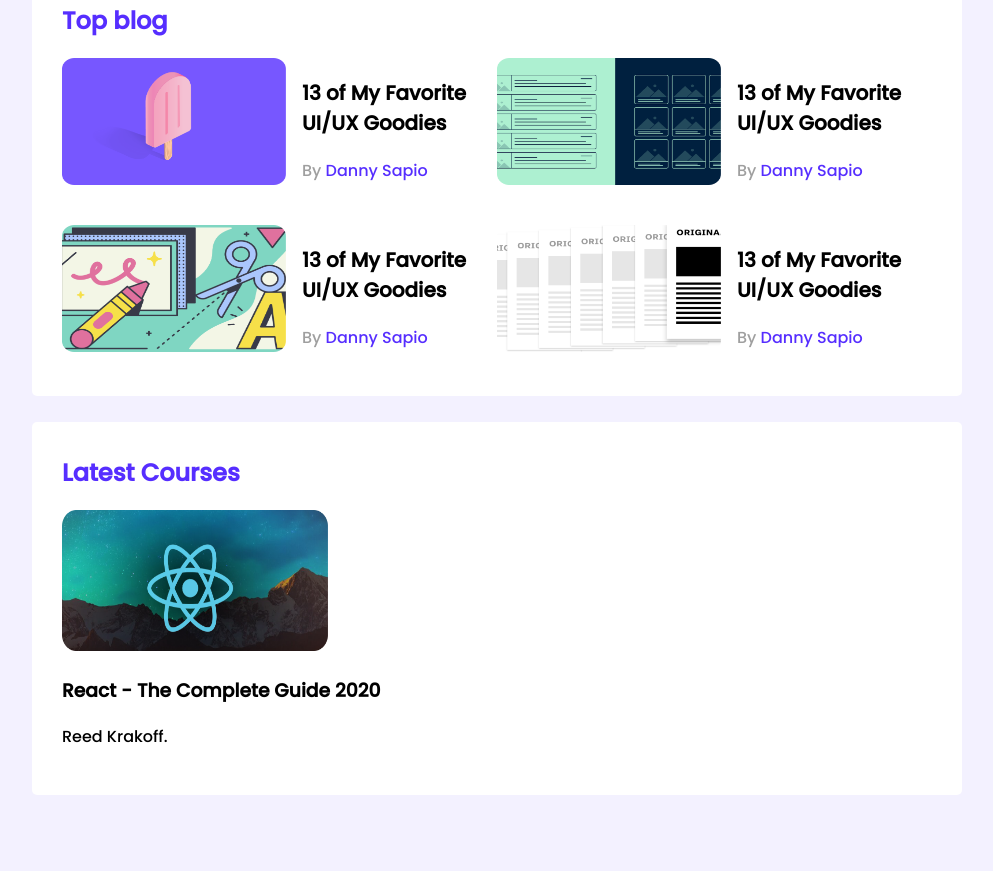
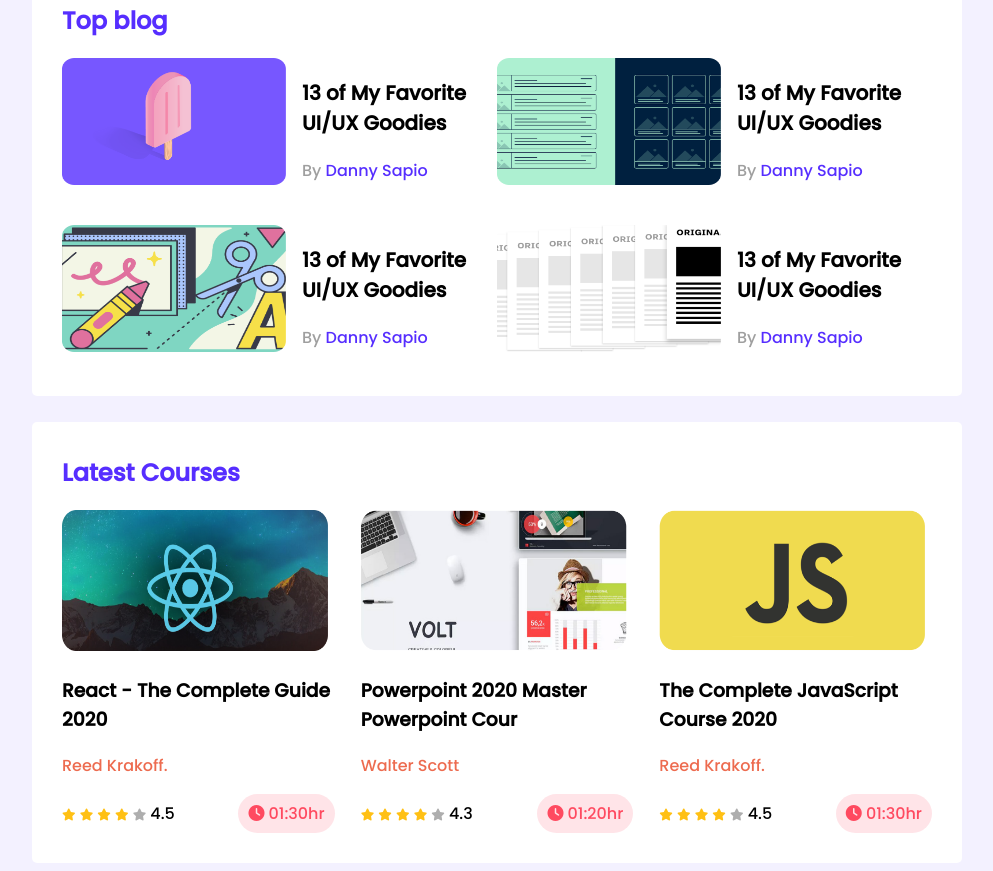
Before and after one commit to muhib-kagozi/leader-board-css3, a plain HTML site: page index.html in a window 1280 px wide. Shown: the part 334-1205 px from the top of the page, without its empty margins (143-1136 px from the left). Before the commit the page ends 1137 px from the top, so only its background shows below. Drawn offline with Linux system fonts and the light colour scheme.

Commit message:
second push

```diff
--- a/index.html
+++ b/index.html
@@ -6,6 +6,9 @@
     <meta http-equiv="X-UA-Compatible" content="IE=edge">
     <meta name="viewport" content="width=device-width, initial-scale=1.0">
     <title>Leader-Board-css3</title>
+    <!-- font awesome -->
+    <script src="https://kit.fontawesome.com/782ba71c63.js" crossorigin="anonymous"></script>
+    <!-- stylesheet -->
     <link rel="stylesheet" href="styles/style.css">
 </head>
 
@@ -102,9 +105,69 @@
                     <div class="course-banner">
                         <img src="images/courses/course-1.png" alt="">
                     </div>
-                    <div class="course-info">
+                    <div class="course-detail">
                         <h3 class="course-title">React - The Complete Guide 2020</h3>
                         <p class="course-author">Reed Krakoff.</p>
+                        <div class="course-info">
+                            <div>
+                                <i class="fa-solid fa-star filled"></i>
+                                <i class="fa-solid fa-star filled"></i>
+                                <i class="fa-solid fa-star filled"></i>
+                                <i class="fa-solid fa-star filled"></i>
+                                <i class="fa-solid fa-star empty"></i>
+                                <span>4.5</span>
+                            </div>
+                            <div class="course-duration">
+                                <i class="fa-solid fa-clock"></i>
+                                01:30hr
+                            </div>
+                        </div>
+                    </div>
+                </div>
+                <div class="course">
+                    <div class="course-banner">
+                        <img src="images/courses/course-2.png" alt="">
+                    </div>
+                    <div class="course-detail">
+                        <h3 class="course-title">Powerpoint 2020 Master Powerpoint Cour</h3>
+                        <p class="course-author">Walter Scott</p>
+                        <div class="course-info">
+                            <div>
+                                <i class="fa-solid fa-star filled"></i>
+                                <i class="fa-solid fa-star filled"></i>
+                                <i class="fa-solid fa-star filled"></i>
+                                <i class="fa-solid fa-star filled"></i>
+                                <i class="fa-solid fa-star empty"></i>
+                                <span>4.3</span>
+                            </div>
+                            <div class="course-duration">
+                                <i class="fa-solid fa-clock"></i>
+                                01:20hr
+                            </div>
+                        </div>
+                    </div>
+                </div>
+                <div class="course">
+                    <div class="course-banner">
+                        <img src="images/courses/course-3.png" alt="">
+                    </div>
+                    <div class="course-detail">
+                        <h3 class="course-title">The Complete JavaScript Course 2020</h3>
+                        <p class="course-author">Reed Krakoff.</p>
+                        <div class="course-info">
+                            <div>
+                                <i class="fa-solid fa-star filled"></i>
+                                <i class="fa-solid fa-star filled"></i>
+                                <i class="fa-solid fa-star filled"></i>
+                                <i class="fa-solid fa-star filled"></i>
+                                <i class="fa-solid fa-star empty"></i>
+                                <span>4.5</span>
+                            </div>
+                            <div class="course-duration">
+                                <i class="fa-solid fa-clock"></i>
+                                01:30hr
+                            </div>
+                        </div>
                     </div>
                 </div>
             </div>
--- a/styles/style.css
+++ b/styles/style.css
@@ -95,7 +95,73 @@ hr {
 }
 
 /* courses styles */
+.courses {
+    display: grid;
+    grid-template-columns: repeat(3, 1fr);
+    grid-column-gap: 26px;
+}
+
 .course .course-banner img {
     width: 266px;
     height: 141px;
 }
+
+.course-author {
+    color: #ED6B4F;
+}
+
+.course-info {
+    display: flex;
+    align-items: center;
+    justify-content: space-between;
+}
+
+.fa-star {
+    font-size: 12px;
+}
+
+.fa-star.filled {
+    color: #FFC014;
+}
+
+.fa-star.empty {
+    color: #AEAEAE;
+}
+
+.course-duration {
+    color: #FF4A60;
+    background-color: #FFE4E8;
+    padding: 7px 10px;
+    border-radius: 50px;
+}
+
+/* Media Queries */
+@media only screen and (max-width: 688px) {
+    .container {
+        width: 100%;
+    }
+
+    .players,
+    .blogs,
+    .courses {
+        grid-template-columns: repeat(1, 1fr);
+    }
+
+    .player,
+    .blog {
+        flex-direction: column;
+    }
+}
+
+/* tablet Devices */
+@media only screen and (min-width: 688px) and (max-width: 992px) {
+    .container {
+        width: 100%;
+    }
+
+    .players,
+    .courses {
+        grid-template-columns: repeat(2, 1fr);
+    }
+
+}
```
